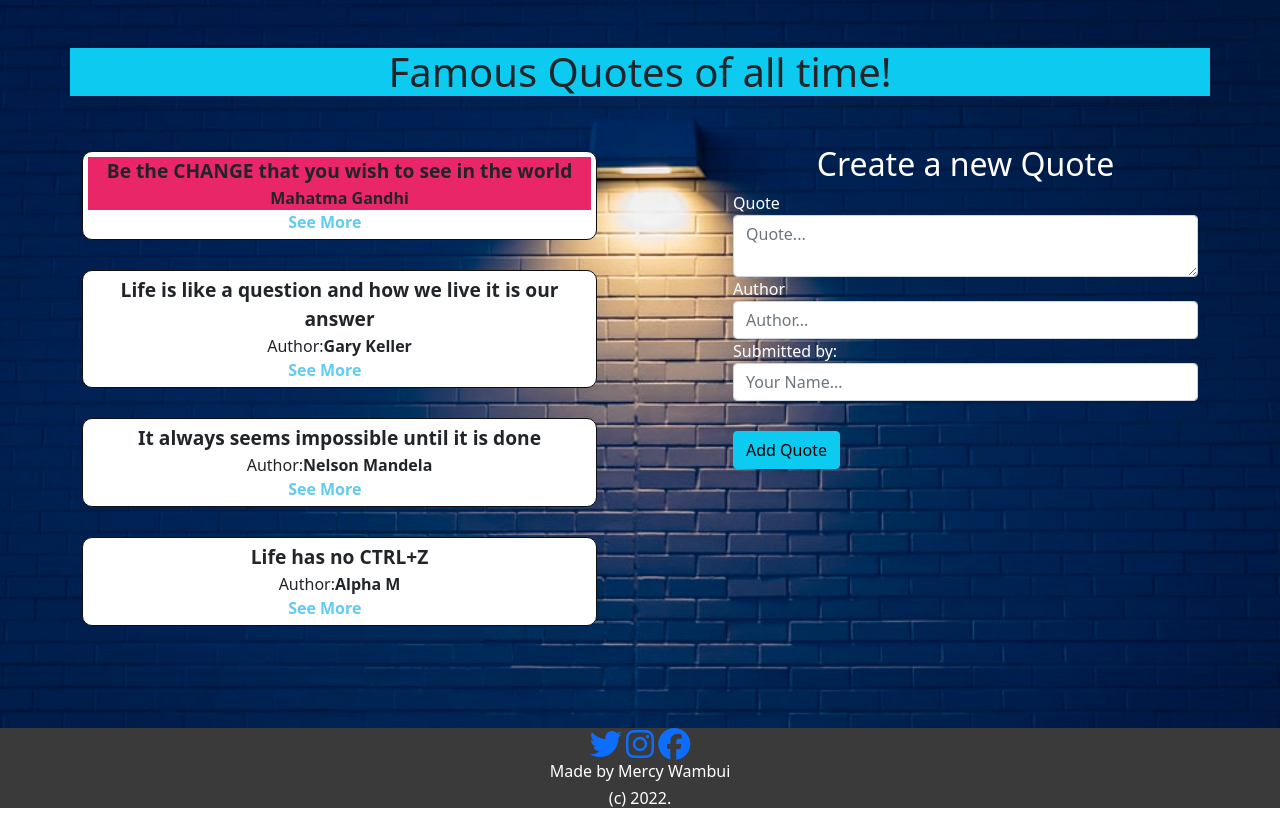
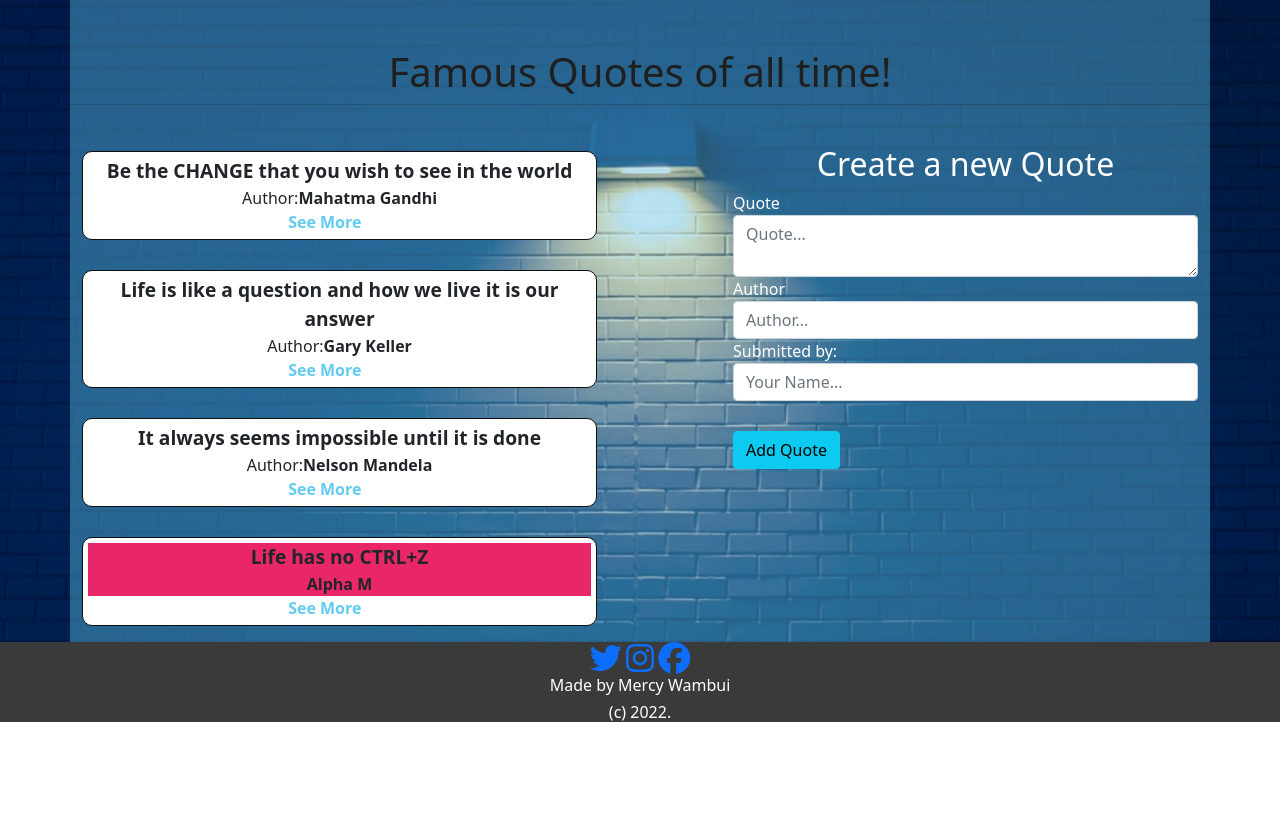
Before and after one commit to Mercywairimu01/quotes-app, an Angular app: page / in a window 1280 px wide. Built offline with nearby package versions, Linux system fonts and the light colour scheme.

Commit message:
configure code

```diff
--- a/src/app/quote/quote.component.css
+++ b/src/app/quote/quote.component.css
@@ -2,3 +2,6 @@
     display: flex;
    justify-content: space-between;
 }
+  h1.mt-5{
+      color: rgb(31, 31, 31);
+  }
--- a/src/app/quote/quote.component.html
+++ b/src/app/quote/quote.component.html
@@ -1,6 +1,6 @@
 <div class="container">
-  <div class="row  ">
-<h1 class="mt-5 text-center bg-info">Famous Quotes of all time!</h1>
+  <div class="row  " id="wow">
+<h1 class="mt-5 text-center">Famous Quotes of all time!</h1>
 <hr>
 <ul>
   <!-- <div class="container" > -->
@@ -8,7 +8,7 @@
   <div>
     <div class="col"*ngFor='let quote of quotes;let i = index' id="colu"  >
 
-    <div *ngIf="most == quote.upvotes && quote.upvotes>0;then highlight else note"></div>
+    <div *ngIf="most == quote.id && quote.id>1;then highlight else note"></div>
     <ng-template #highlight>
       <div  appHighlight>
       <li class="que">{{quote.quote}} </li>
--- a/src/app/quote/quote.component.ts
+++ b/src/app/quote/quote.component.ts
@@ -7,7 +7,7 @@ import { Quote } from '../quote';
 })
 export class QuoteComponent implements OnInit {
   quotes:Quote[] =[
-   new Quote(1,'Be the CHANGE that you wish to see in the world','Mahatma Gandhi',"",'Terry',new Date(2022,3,6),5,0),
+   new Quote(1,'Be the CHANGE that you wish to see in the world','Mahatma Gandhi',"",'Terry',new Date(2022,3,6),0,0),
    new Quote(2,'Life is like a question and how we live it is our answer','Gary Keller',"",'Andy',new Date(2022,3,1),0,0),
    new Quote(3,'It always seems impossible until it is done','Nelson Mandela',"",'Prince',new Date(2022,2,6),0,0),
    new Quote(4,'Life has no CTRL+Z','Alpha M',"",'Beta',new Date(2022,3,6),0,0)
@@ -18,10 +18,11 @@ export class QuoteComponent implements OnInit {
   // count ! = number
   array:number[]= this.quotes.map(
     function(quote){
-      return quote.upvotes
+      return quote.id
     }
   )
-  most =Math.max(...this.array)
+  // most =Math.max(...this.array)
+  most = this.quotes.unshift()
 
 // most() {
 //   this.upper = 0;
--- a/src/styles.css
+++ b/src/styles.css
@@ -1,10 +1,12 @@
-
+#wow{
+    background-color:rgba(98,203,241,0.4) ;
+}
 .quote{
     background-image: url('../src/assets/photo-1553095066-5014bc7b7f2d.jpeg');
     background-repeat: no-repeat;
     position: relative;
     background-size: cover;
-    height: 91vh;
+    /* height: 91vh; */
 
 }
 
```
